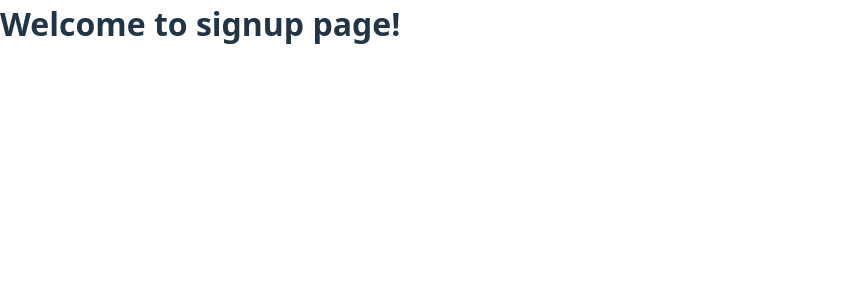
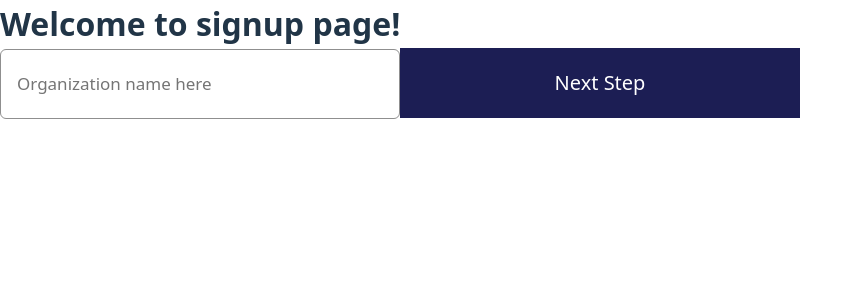
Before and after one commit to Akintayo74/Donation-Ermine, a React (Vite) app in the folder donation-app/: page /auth/signup in a window 1280 px wide. Shown: the top 300 px of the page, without its empty margins (0-863 px from the left). Built offline with nearby package versions, Linux system fonts and the light colour scheme.

Commit message:
Added various components for steps of signup process

```diff
--- a/donation-app/src/components/FormStep1.jsx
+++ b/donation-app/src/components/FormStep1.jsx
@@ -0,0 +1,28 @@
+import Input from "./Input";
+import Button from "./Button";
+
+function FormStep1({ formData, onNext, onChange }) {
+
+    function handleSubmit(event) {
+        event.preventDefault();
+        onNext();
+    }
+
+    return (
+        <>
+            <form onSubmit={handleSubmit}>
+                <Input
+                    name = "orgName"
+                    placeholder = 'Organization name here'
+                    value = {formData.orgName}
+                    type = 'text'
+                    onChange = {(event) => onChange('orgName', event.target.value)}
+                />
+
+                <Button>Next Step</Button>
+            </form>
+        </>
+    )
+}
+
+export default FormStep1;
--- a/donation-app/src/components/FormStep2.jsx
+++ b/donation-app/src/components/FormStep2.jsx
@@ -0,0 +1 @@
+import Input from "./Input";
--- a/donation-app/src/components/FormStep3.jsx
+++ b/donation-app/src/components/FormStep3.jsx
@@ -0,0 +1 @@
+import Input from "./Input";
--- a/donation-app/src/components/FormStepReview.jsx
+++ b/donation-app/src/components/FormStepReview.jsx
@@ -0,0 +1 @@
+import Input from "./Input";
--- a/donation-app/src/components/MultistepForm.jsx
+++ b/donation-app/src/components/MultistepForm.jsx
@@ -1,4 +1,6 @@
 import React from 'react';
+import FormStep1 from './FormStep1';
+
 
 function MultistepForm() {
     const [step, setStep] = React.useState(1);
@@ -23,10 +25,10 @@ function MultistepForm() {
 
     return (
         <>
-            {step === 1 && <FormStep1 formData={formData} onChange={handleChange} onNext={() => setStep(2)} />}
-            {step === 2 && <FormStep2 formData={formData} onChange={handleChange} onNext={() => setStep(3)} />}
+            {step === 1 && <FormStep1 formData={formData} onChange={updateFormData} onNext={() => setStep(2)} />}
+            {/* {step === 2 && <FormStep2 formData={formData} onChange={handleChange} onNext={() => setStep(3)} />}
             {step === 3 && <FormStep3 formData={formData} onChange={handleChange} onNext={() => setStep(4)} />}
-            {step === 4 && <FormStepReview formData={formData} onSubmit={handleSubmit} />}
+            {step === 4 && <FormStepReview formData={formData} onSubmit={handleSubmit} />} */}
         </>
     )
 }
--- a/donation-app/src/pages/Home.jsx
+++ b/donation-app/src/pages/Home.jsx
@@ -14,7 +14,7 @@ function Home() {
             <Container>
                 <h1>Welcome to the Donation Platform</h1>
                 <p>Make a small difference today!</p>
-                <Input />
+                {/* <Input /> */}
                 <Button to='/donate'>Start donating!</Button>
             </Container>
         </>
--- a/donation-app/src/pages/auth/Signup.jsx
+++ b/donation-app/src/pages/auth/Signup.jsx
@@ -1,9 +1,11 @@
 import styled from "styled-components";
+import MultistepForm from "../../components/MultistepForm";
 
 function Signup() {
     return (
         <>
             <h1>Welcome to signup page!</h1>
+            <MultistepForm />
         </>
     )
 }
```
